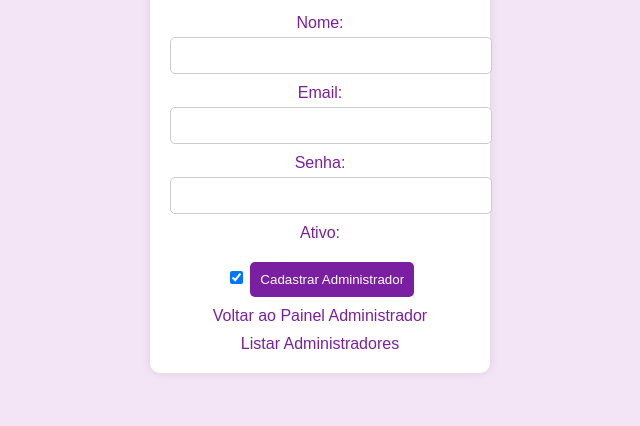
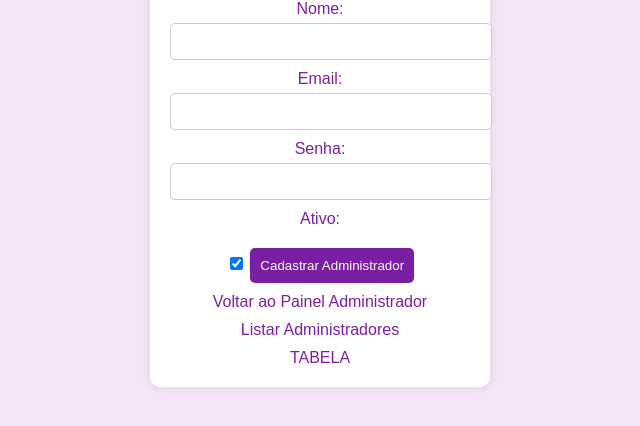
Before and after one commit to Elisfliess/WEB, a plain HTML site: page index.html in a window 1280 px wide. Shown: the part 250-676 px from the top of the page, without its empty margins (320-960 px from the left). Drawn offline with Linux system fonts and the light colour scheme.

Commit message:
Update index.html

```diff
--- a/index.html
+++ b/index.html
@@ -26,6 +26,7 @@
         </form>
         <a href="painel_administrador.php">Voltar ao Painel Administrador</a>
         <a href="listar_administradores.php">Listar Administradores</a>
+        <a href="tabela.html">TABELA</a>
     </div>
 </body>
 </html>
```
